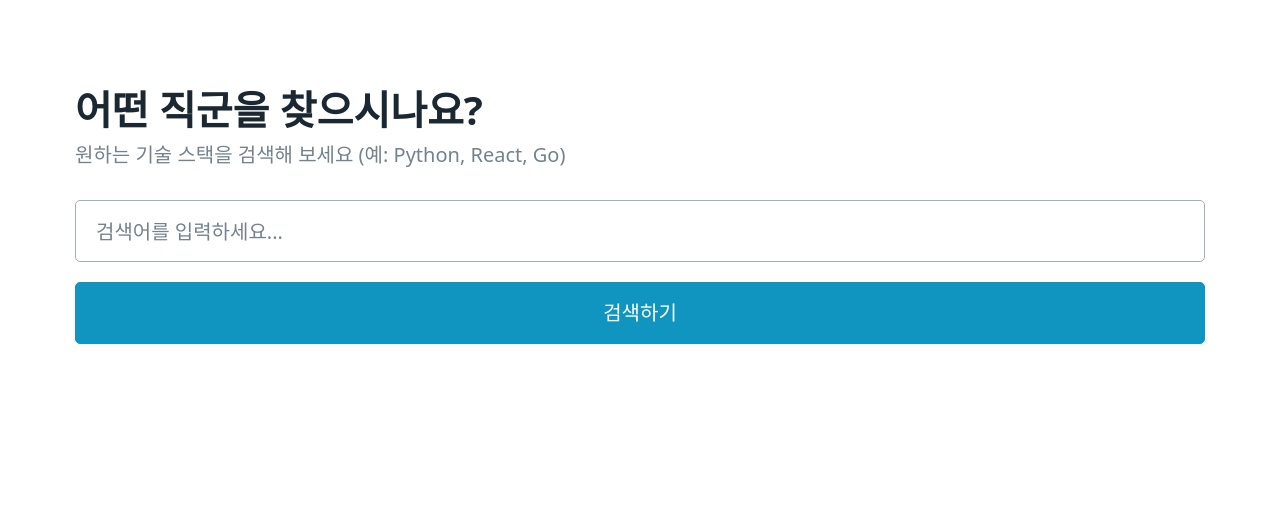
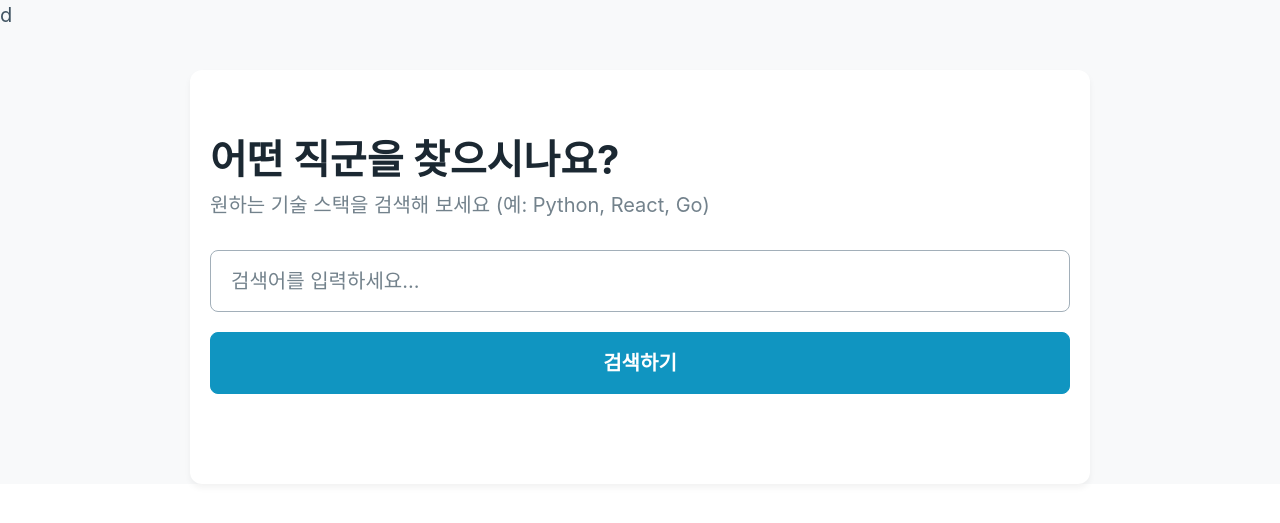
Before and after one commit to Zealot777/job-scraper, a Flask app: page / in a window 1280 px wide. Shown: the top 523 px of the page. Run offline with Flask 3, Linux system fonts and the light colour scheme; some web fonts are replaced.

Commit message:
Update home.html

```diff
--- a/templates/home.html
+++ b/templates/home.html
@@ -5,6 +5,56 @@
     <meta name="viewport" content="width=device-width, initial-scale=1.0">
     <link rel="stylesheet" href="https://cdn.jsdelivr.net/npm/@picocss/pico@1/css/pico.min.css">
     <title>Job Scraper - Home</title>
+
+    <style>
+
+    @import url("https://cdn.jsdelivr.net/gh/orioncactus/pretendard@v1.3.9/dist/web/static/pretendard.css");
+
+    :root {
+        --font-family: "Pretendard", -apple-system, BlinkMacSystemFont, "Segoe UI", Roboto, Helvetica, Arial, sans-serif;
+        --primary: #4361ee;
+        --primary-hover: #3a56d4;
+        --primary-focus: rgba(67, 97, 238, 0.125);
+    }
+
+    body {
+        font-family: var(--font-family);
+        background-color: #f8f9fa;
+    }
+
+    main.container {
+        max-width: 900px;
+        padding: 3rem 1rem;
+        background: #ffffff;
+        margin-top: 2rem;
+        margin-bottom: 2rem;
+        border-radius: 12px;
+        box-shadow: 0 4px 6px rgba(0, 0, 0, 0.05);
+    }
+
+
+    table th {
+        background-color: #f1f3f5;
+        font-weight: 700;
+    }
+
+
+    input[type="text"] {
+        border-radius: 8px;
+        padding: 1rem;
+    }
+
+    button[type="submit"] {
+        border-radius: 8px;
+        font-weight: 600;
+    }
+
+    a[role="button"] {
+        padding: 0.5rem 1rem;
+        font-size: 0.9rem;
+    }
+</style>d
+
 </head>
 <body>
     <main class="container">
```
